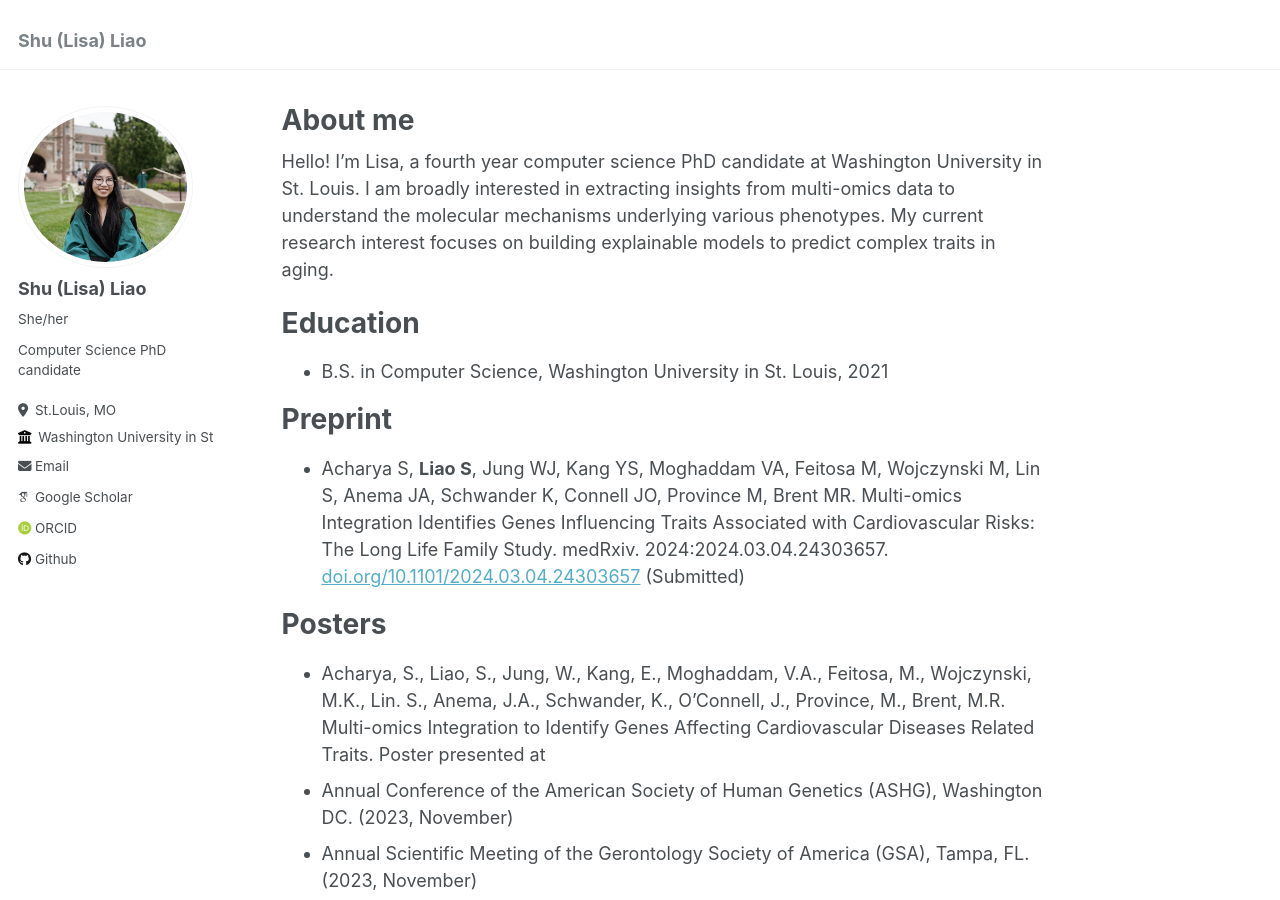
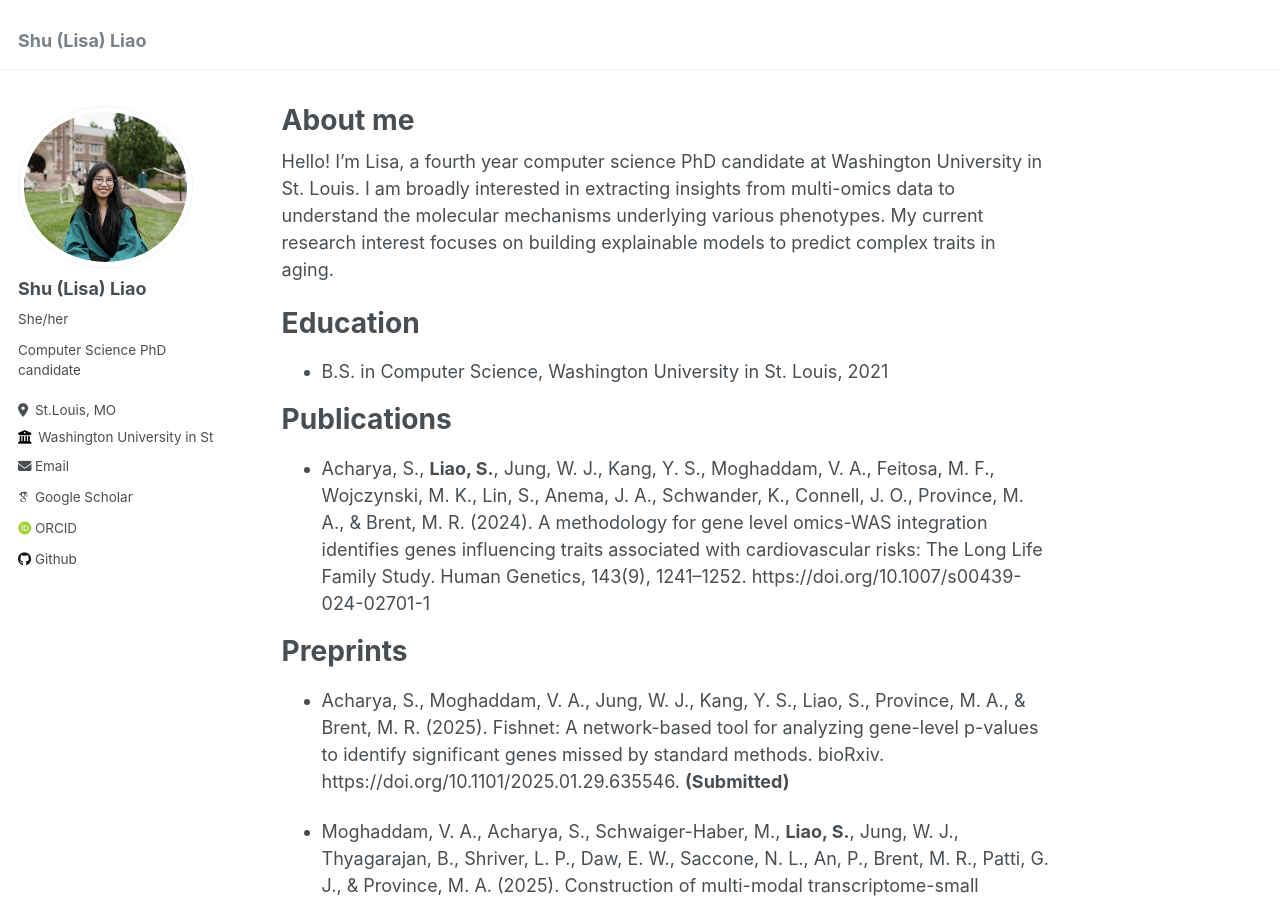
Before and after one commit to lislia423/lislia423.github.io, a Jekyll site: the page built from _pages/about.md, in a window 1280 px wide and 900 px high. Built offline with Jekyll 4.4.1, drawn with Linux system fonts in a browser that asks for light colours; some web fonts are replaced; some of the changed text lies outside the part shown.

Commit message:
update cv and about

```diff
--- a/_pages/about.md
+++ b/_pages/about.md
@@ -13,16 +13,22 @@ Education
 ======
 * B.S. in Computer Science, Washington University in St. Louis, 2021
 
-Preprint
+Publications
 ======
-* Acharya S, **Liao S**, Jung WJ, Kang YS, Moghaddam VA, Feitosa M, Wojczynski M, Lin S, Anema JA, Schwander K, Connell JO, Province M, Brent MR. Multi-omics Integration Identifies Genes Influencing Traits Associated with Cardiovascular Risks: The Long Life Family Study. medRxiv. 2024:2024.03.04.24303657. [doi.org/10.1101/2024.03.04.24303657](https://doi.org/10.1101/2024.03.04.24303657) (Submitted)
+* Acharya, S., **Liao, S.**, Jung, W. J., Kang, Y. S., Moghaddam, V. A., Feitosa, M. F., Wojczynski, M. K., Lin, S., Anema, J. A., Schwander, K., Connell, J. O., Province, M. A., & Brent, M. R. (2024). A methodology for gene level omics-WAS integration identifies genes influencing traits associated with cardiovascular risks: The Long Life Family Study. Human Genetics, 143(9), 1241–1252. https://doi.org/10.1007/s00439-024-02701-1
+
+Preprints
+======
+* Acharya, S., Moghaddam, V. A., Jung, W. J., Kang, Y. S., Liao, S., Province, M. A., & Brent, M. R. (2025). Fishnet: A network-based tool for analyzing gene-level p-values to identify significant genes missed by standard methods. bioRxiv. https://doi.org/10.1101/2025.01.29.635546. **(Submitted)**
+
+* Moghaddam, V. A., Acharya, S., Schwaiger-Haber, M., **Liao, S.**, Jung, W. J., Thyagarajan, B., Shriver, L. P., Daw, E. W., Saccone, N. L., An, P., Brent, M. R., Patti, G. J., & Province, M. A. (2025). Construction of multi-modal transcriptome-small molecule interaction networks from high-throughput measurements to study human complex traits. bioRxiv. https://doi.org/10.1101/2025.01.22.634403. **(Submitted)**
 
 Posters
 ======
 * Acharya, S., Liao, S., Jung, W., Kang, E., Moghaddam, V.A., Feitosa, M., Wojczynski, M.K., Lin. S., Anema, J.A., Schwander, K., O’Connell, J., Province, M., Brent, M.R. Multi-omics Integration to Identify Genes Affecting Cardiovascular Diseases Related Traits. Poster presented at
-- Annual Conference of the American Society of Human Genetics (ASHG), Washington DC. (2023, November)
-- Annual Scientific Meeting of the Gerontology Society of America (GSA), Tampa, FL. (2023, November)
-- Annual Meeting of the International Genetic Epidemiology Society (IGES), Denver, CO. (2024, November)
+    - Annual Conference of the American Society of Human Genetics (ASHG), Washington DC. (2023, November)
+    - Annual Scientific Meeting of the Gerontology Society of America (GSA), Tampa, FL. (2023, November)
+    - Annual Meeting of the International Genetic Epidemiology Society (IGES), Denver, CO. (2024, November)
 
 * **Liao, S.**, Erdenebaatar, Z., Acharya, S., Jung W., M., Brent, M.R. Deciphering pathway contributions to complex traits with a biologically informed neural network. Poster presented at NHGRI Research Training & Career Meeting.
 
@@ -30,4 +36,4 @@ Posters
 CV
 ======
 
-You can download my CV [here](https://lislia423.github.io/files/CV-SP2024.pdf)
+You can download my CV [here](https://lislia423.github.io/files/CV-SP2025.pdf)
```
